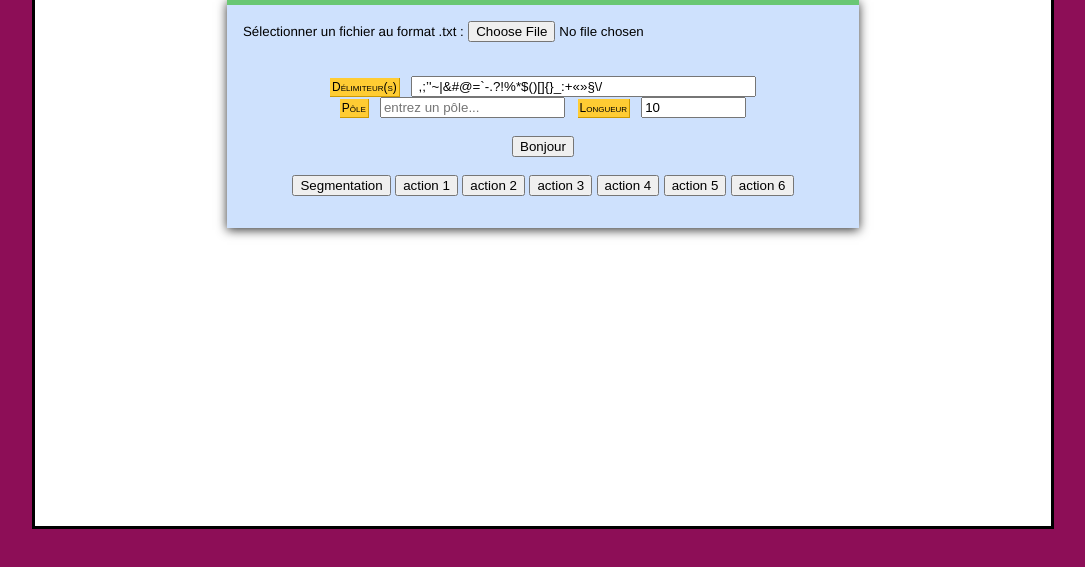
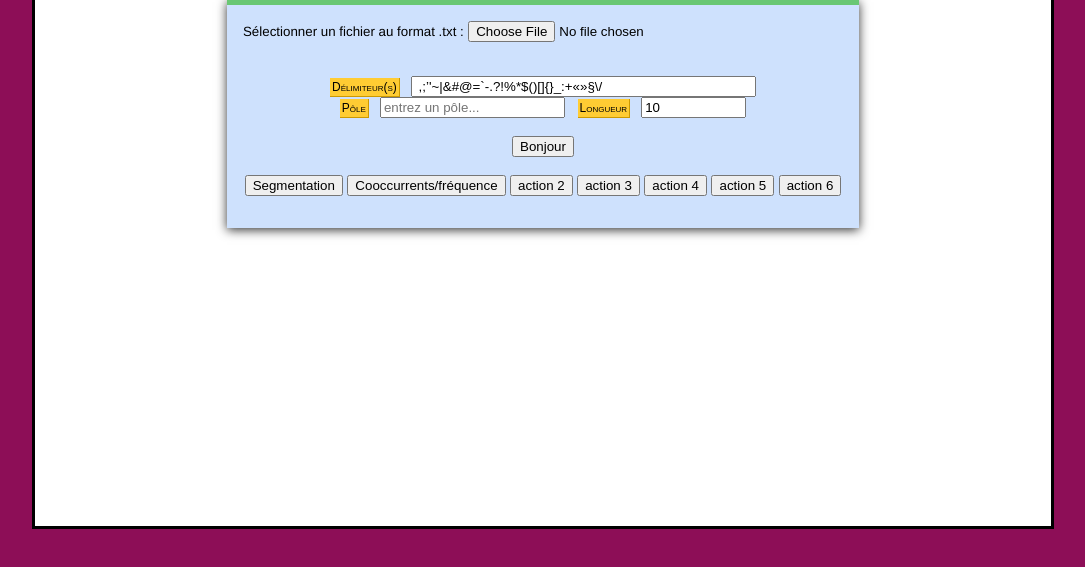
Before and after one commit to MrnMartin/Projet, a plain HTML site: page assets/devoirs/readerfile.html in a window 1280 px wide. Shown: the part 71-638 px from the top of the page, without its empty margins (102-1187 px from the left). Drawn offline with Linux system fonts and the light colour scheme.

Commit message:
Update readerfile.html

```diff
--- a/assets/devoirs/readerfile.html
+++ b/assets/devoirs/readerfile.html
@@ -46,8 +46,8 @@
                     <button onclick="alert('bonjour');"><span>Bonjour</span></button>
                     <br />
                     <br />
-                     <button class="segmentation" onclick="segmenterTexte();">Segmentation</button>
-                    <button class="submit" onclick="alert('Je ne fais rien, changez-moi !');"><span>action 1</span></button>
+                    <button class="segmentation" onclick="segmenterTexte();">Segmentation</button>
+                    <button class="submit" onclick="CoocurencesetF();"><span>Cooccurrents/fréquence</span></button>
                     <button class="submit" onclick="alert('Je ne fais rien, changez-moi !')"><span>action 2</span></button>
                     <button class="submit" onclick="alert('Je ne fais rien, changez-moi !')"><span>action 3</span></button>
                     <button class="submit" onclick="alert('Je ne fais rien, changez-moi !')"><span>action 4</span></button>
@@ -64,4 +64,5 @@
         </div>
     </div>
 </body>
+
 </html>
```
